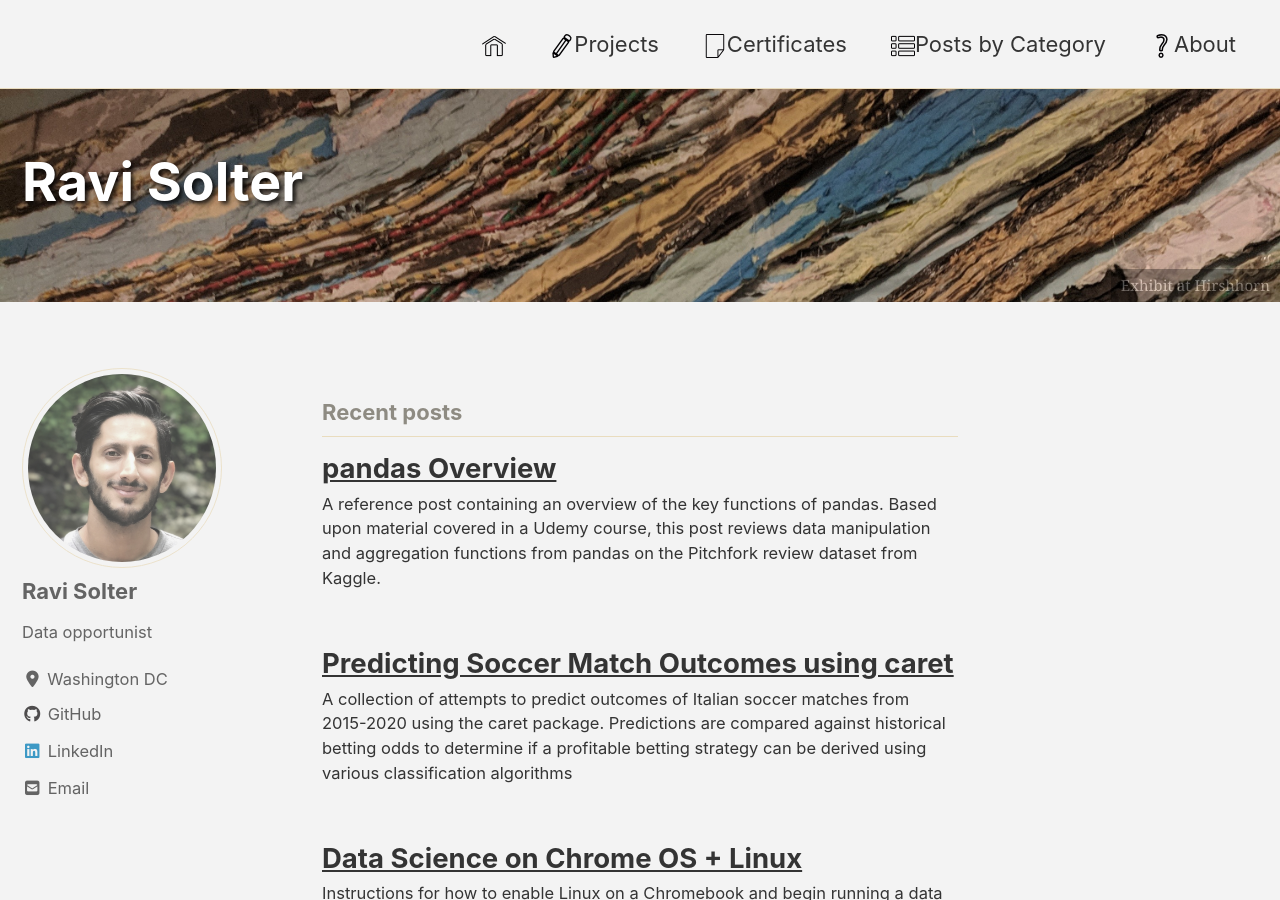
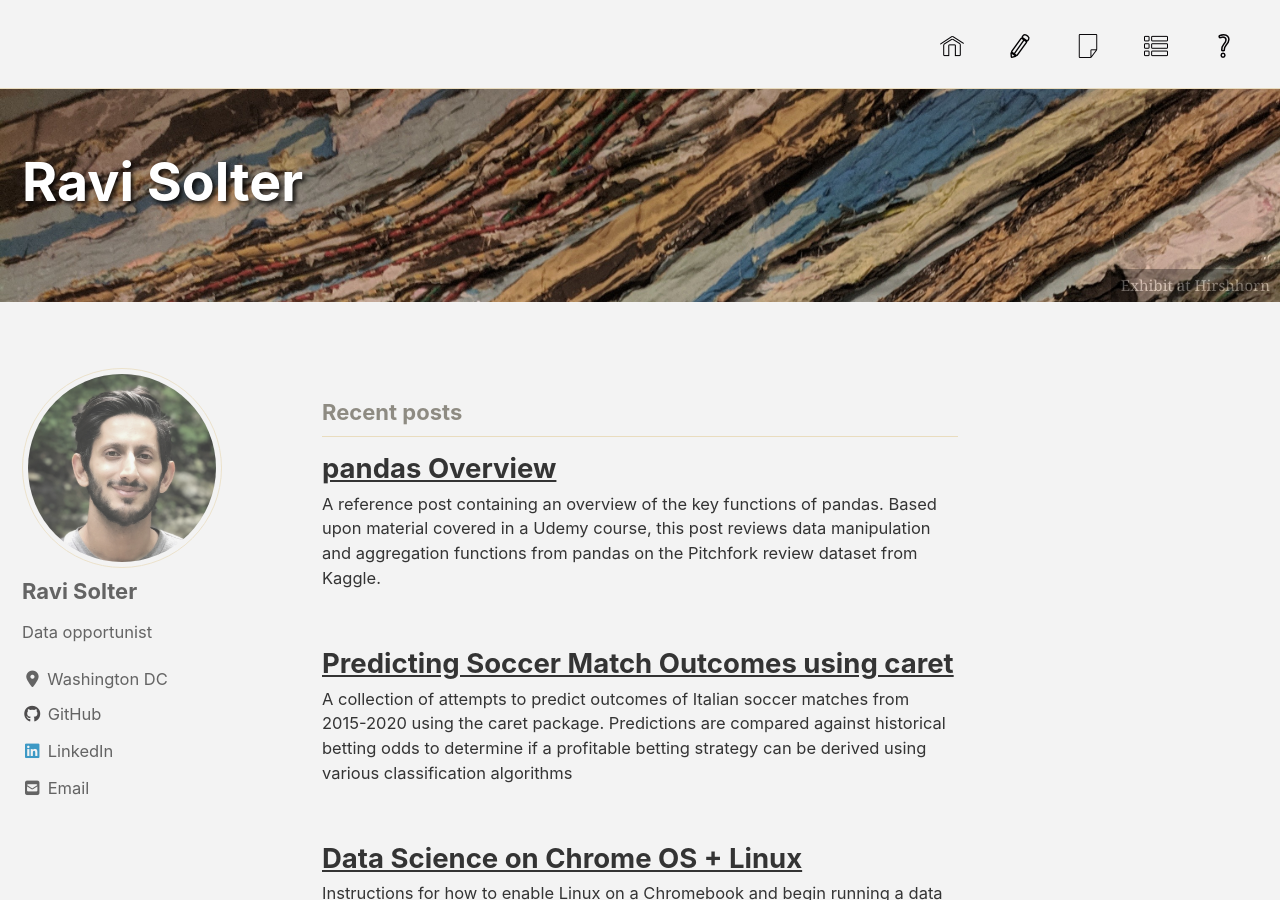
Before and after one commit to rsolter/rsolter.github.io, a Jekyll site: the page built from index.html, in a window 1280 px wide and 900 px high. Built offline with Jekyll 4.4.1, drawn with Linux system fonts in a browser that asks for light colours; cached includes are drawn as plain includes; nearby versions of some CDN libraries; the list of posts is cut into pages by our own code.

Commit message:
removed all labels

```diff
--- a/_data/navigation.yml
+++ b/_data/navigation.yml
@@ -2,11 +2,11 @@
 main:
    - title: <img src="/assets/images/Navigation Images/002-place.png">
      url: /index.html
-   - title: <img src="/assets/images/Navigation Images/009-pencil.png">Projects
+   - title: <img src="/assets/images/Navigation Images/009-pencil.png">
      url: /projects/
-   - title: <img src="/assets/images/Navigation Images/007-blank.png">Certificates
+   - title: <img src="/assets/images/Navigation Images/007-blank.png">
      url: /certs/
-   - title: <img src="/assets/images/Navigation Images/004-order.png">Posts by Category
+   - title: <img src="/assets/images/Navigation Images/004-order.png">
      url: /categories/
-   - title: <img src="/assets/images/Navigation Images/003-question.png">About
+   - title: <img src="/assets/images/Navigation Images/003-question.png">
      url: /about/
```
